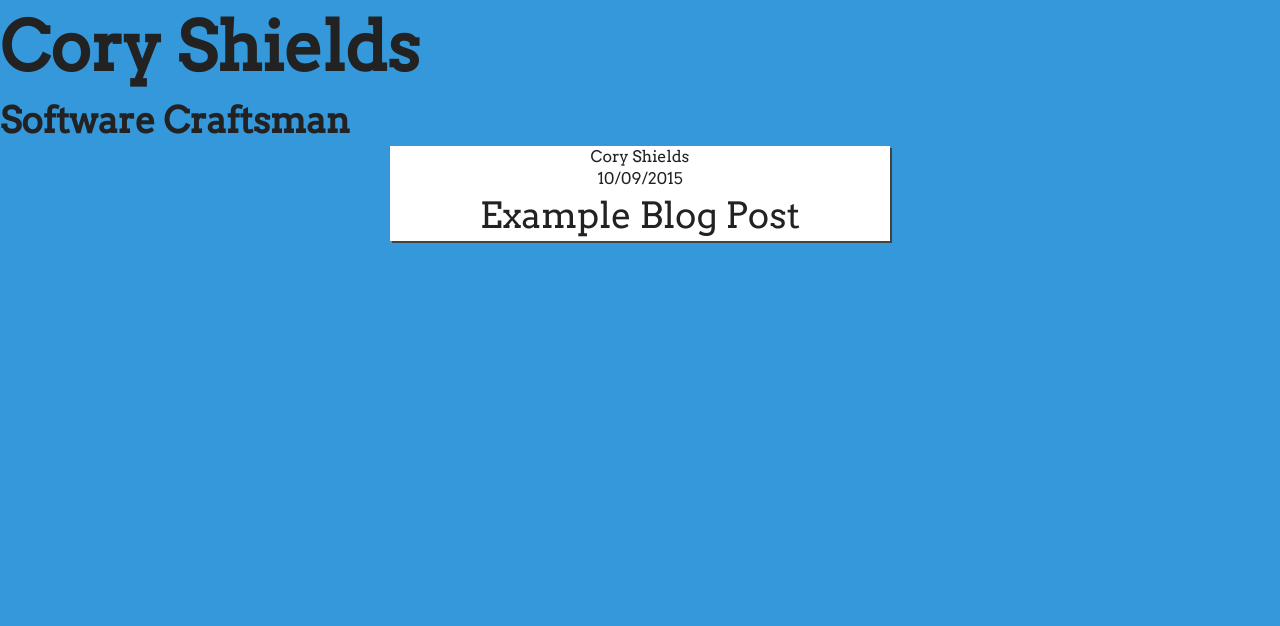
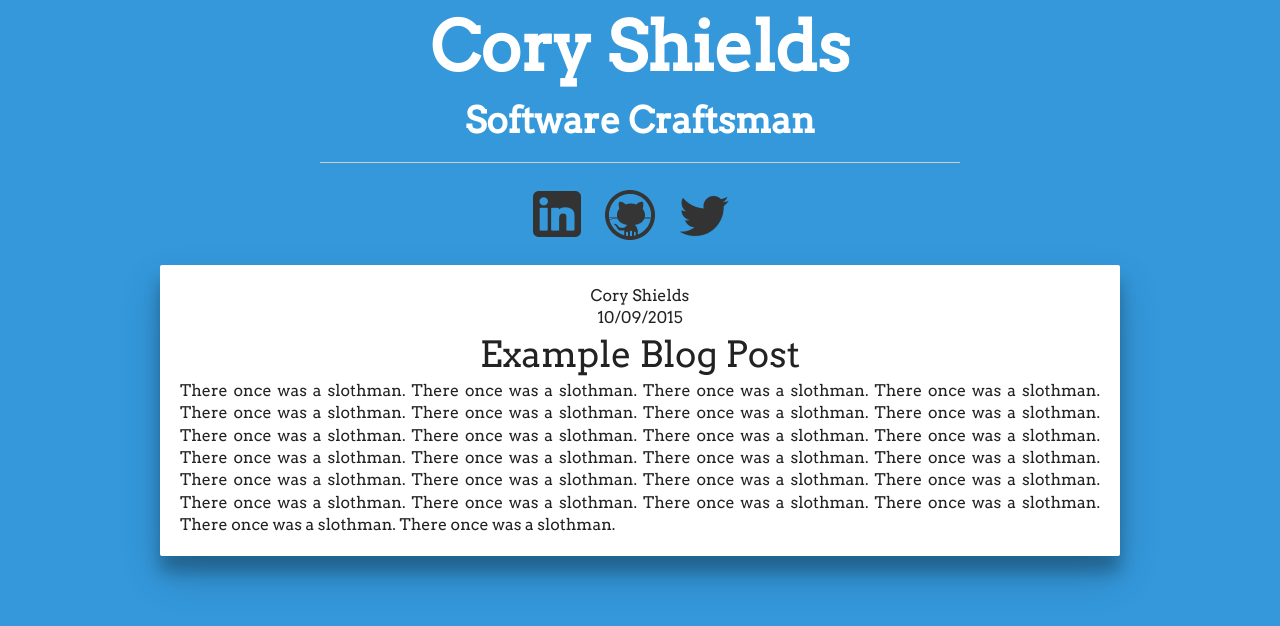
Before and after one commit to shieldscr/shieldscrApp, a website: page app/index.html at #/view1 in a window 1280 px wide. Shown: the top 626 px of the page. Drawn offline with Linux system fonts and the light colour scheme.

Commit message:
More style. Added social links

```diff
--- a/app/app.css
+++ b/app/app.css
@@ -6,13 +6,21 @@
 }
 
 .header {
-  font-weight: bold;
   font-size: 68px;
 }
 
 .subheader {
+  font-size: 36px;
+}
+
+.header, .subheader {
   font-weight: bold;
-  font-size: 36px;
+  color: #ffffff;
+}
+
+.mini-divider {
+  width: 50%;
+  margin-left: 25%;
 }
 
 /**Colors**/
@@ -48,3 +56,12 @@
 .main-content {
   height: 2000px;
 }
+
+.social-links {
+  height: 75px;
+  padding-top: 10px;
+}
+
+.social-links a {
+  padding-right: 20px;
+}
--- a/app/blog-post.css
+++ b/app/blog-post.css
@@ -1,12 +1,15 @@
 .blog-area {
     background-color: #ffffff;
     margin: auto;
-    width: 500px;
-    box-shadow: 2px 2px #424242;
+    float: center;
+    width: 75%;
+    box-shadow: 0 20px 40px rgba(0,0,0,0.19), 0 16px 16px rgba(0,0,0,0.23);
+    border-radius: 2px;
 }
 
 .blog-post {
   text-align: center;
+  padding: 20px;
 }
 
 .blog-post .author {
@@ -23,4 +26,5 @@
 
 .blog-post .body {
   font-size: 16px;
+  text-align: justify;
 }
--- a/app/view1/view1.html
+++ b/app/view1/view1.html
@@ -1,13 +1,25 @@
 <div class="main-content flat-blue arvo">
-	<div class="header">Cory Shields</div>
-	<div class="subheader">Software Craftsman</div>
+	<div class="header center">Cory Shields</div>
+	<div class="subheader center">Software Craftsman</div>
+	<hr class="mini-divider" align="center" />
+
+	<div class="social-links center">
+	  <a href="https://www.linkedin.com/in/shieldscr" target="_blank"><img src="img/linkedin.png"></img></a>
+		<a href="https://github.com/shieldscr" target="_blank"><img src="img/github.png"></img></a>
+		<a href="https://twitter.com/shieldscr" target="_blank"><img src="img/twitter.png"></img></a>
+	</div>
 
 	<div class="blog-area">
 		<div class="blog-post">
 			<div class="author">Cory Shields</div>
 			<div class="date">10/09/2015</div>
 			<div class="title">Example Blog Post</div>
-			<div class="body"></div>
+			<div class="body">There once was a slothman. There once was a slothman. There once was a slothman.
+			There once was a slothman. There once was a slothman. There once was a slothman. There once was a slothman.
+		There once was a slothman. There once was a slothman. There once was a slothman. There once was a slothman.
+	There once was a slothman. There once was a slothman. There once was a slothman. There once was a slothman. There once was a slothman.
+There once was a slothman. There once was a slothman. There once was a slothman. There once was a slothman. There once was a slothman.
+There once was a slothman. There once was a slothman. There once was a slothman. There once was a slothman. There once was a slothman. </div>
 		</div>
 	</div>
 
```
Also changed, not shown: app/img/Linkedin-Icon.png (added), app/img/github.gif (added), app/img/github.png (added), app/img/linkedin.png (added), app/img/twitter-black.jpg (added), app/img/twitter.png (added).
